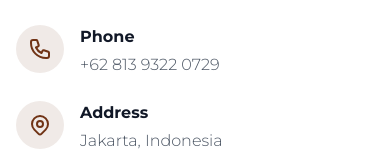
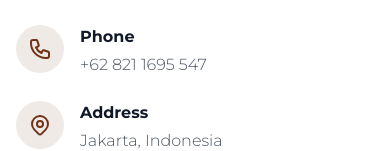
Before and after one commit to MadeBy-Ali/Loopins-v2, a Next.js app: page /contact in a window 390 px wide. Shown: the part 335-486 px from the top of the page. Built offline with nearby package versions, Linux system fonts and the light colour scheme.

Commit message:
fix: update contact phone number to new WhatsApp number

```diff
--- a/app/contact/page.tsx
+++ b/app/contact/page.tsx
@@ -108,7 +108,7 @@
                   </div>
                   <div>
                     <h3 className="font-semibold text-gray-900 mb-1">Phone</h3>
-                    <p className="text-gray-600">+62 813 9322 0729</p>
+                    <p className="text-gray-600">+62 821 1695 547</p>
                   </div>
                 </div>
 
```
